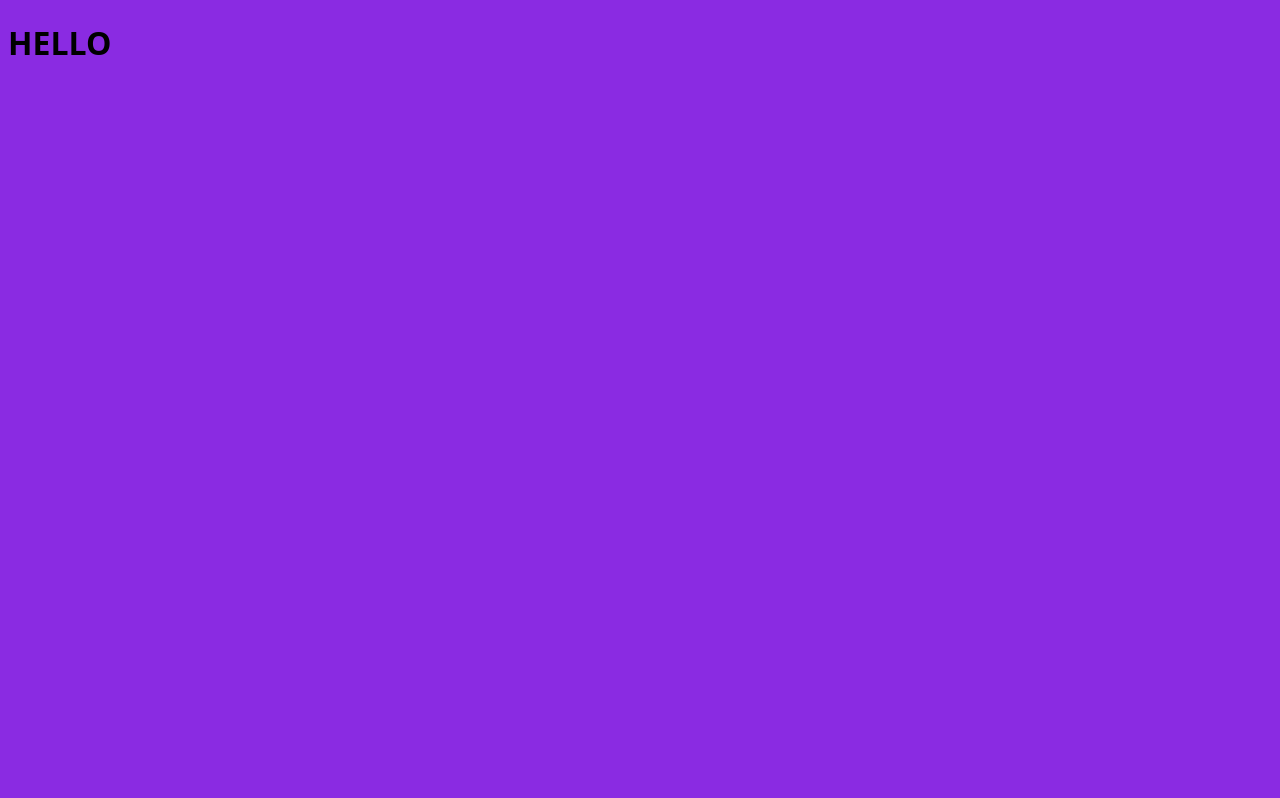
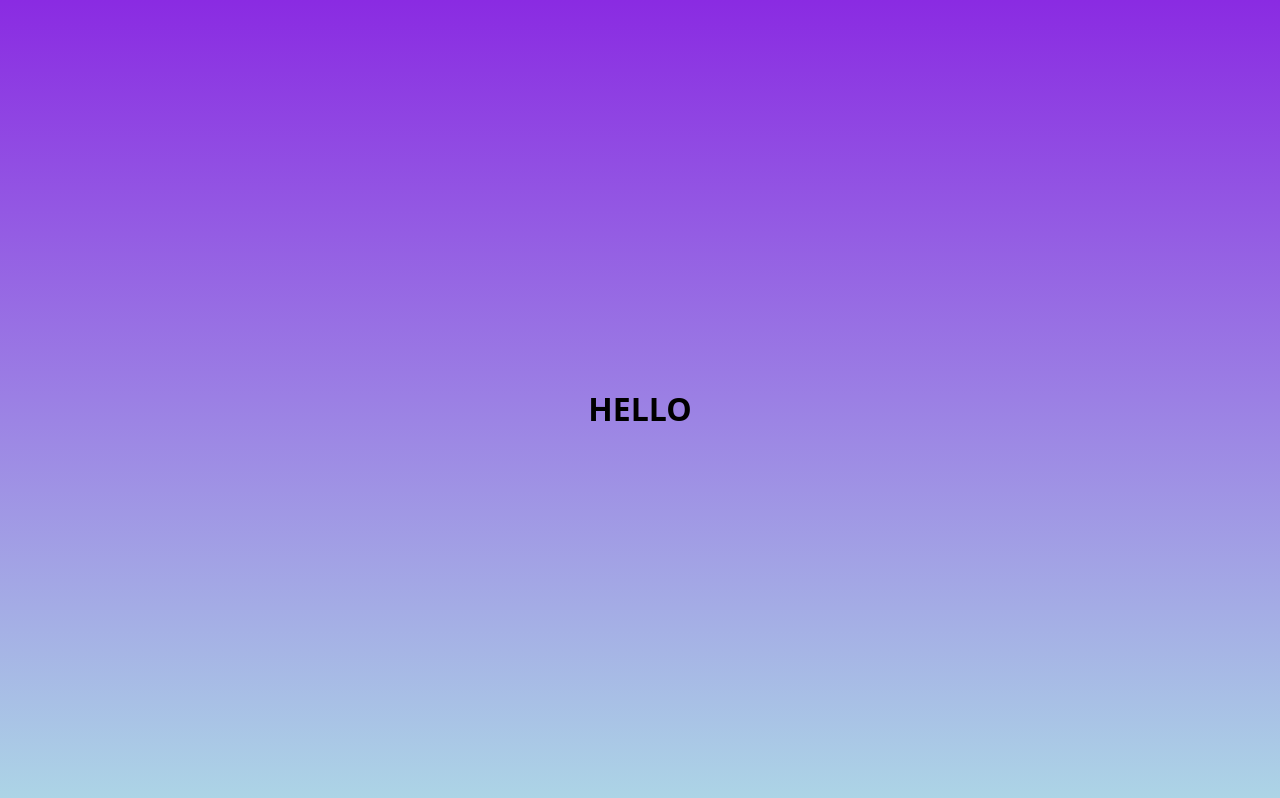
Before and after one commit to card1nalll/portoflio, a plain HTML site: page index.html in a window 1280 px wide. Drawn offline with Linux system fonts and the light colour scheme.

Commit message:
Small css changes

```diff
--- a/style.css
+++ b/style.css
@@ -1,4 +1,10 @@
 body {
 	font-family: system-ui;
-	background-color: blueviolet;
+	background: linear-gradient(to bottom, blueviolet, lightblue);
+
+	min-height: 100vh;
+	display: flex;
+	justify-content: center;
+	align-items: center;
+	flex-direction: column;
 }
```
